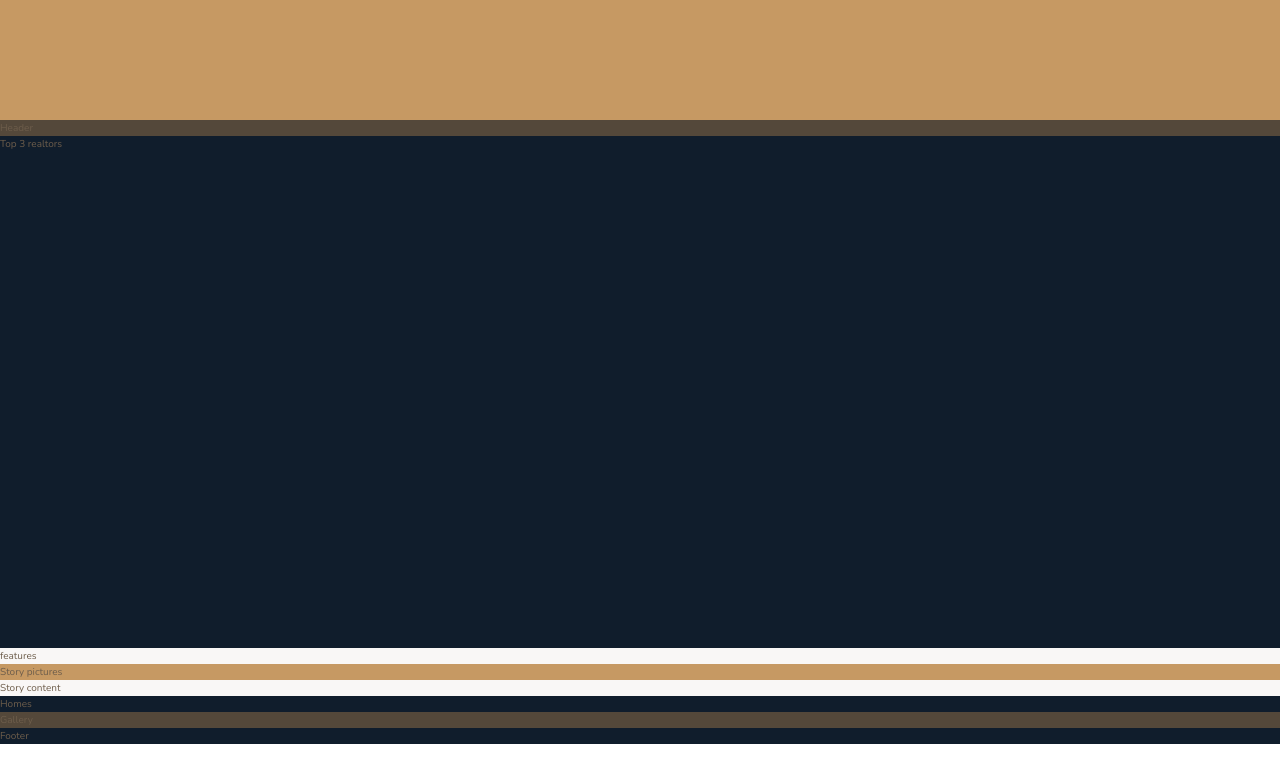
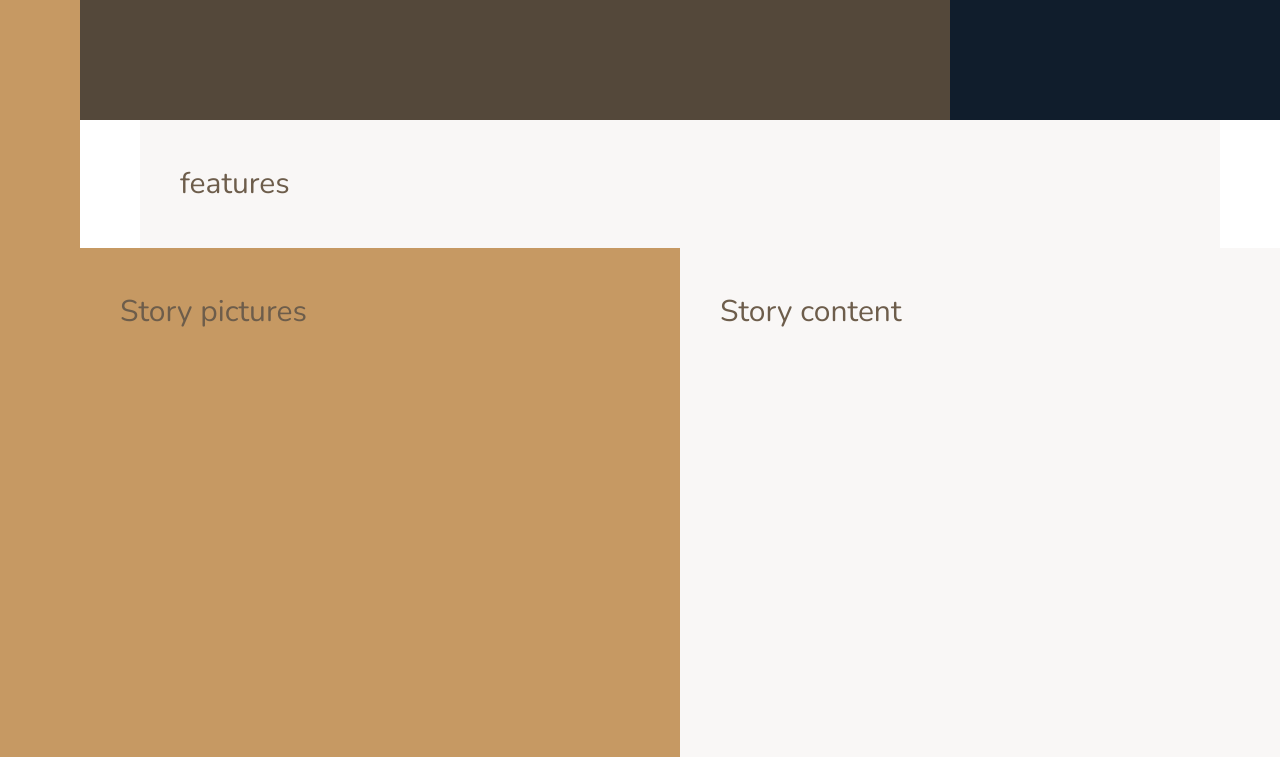
Before and after one commit to mike1234-pixel/Nexter, a website: page index.html in a window 1280 px wide. Shown: the part 520-1277 px from the top of the page. Drawn offline with nearby package versions, Linux system fonts and the light colour scheme.

Commit message:
finished overall layout - defined the .container grid columns in _base.scss, and the widths of each section in their respective files.

```diff
--- a/sass/_base.scss
+++ b/sass/_base.scss
@@ -39,7 +39,25 @@ body {
 .container {
   display: grid;
   grid-template-rows: 80vh min-content 40vw repeat(3, min-content);
+  grid-template-columns:
+    [sidebar-start] 8rem [sidebar-end full-start] minmax(6rem, 1fr)
+    [center-start] repeat(8, [col-start] minmax(min-content, 14rem) [col-end])
+    [center-end] minmax(6rem, 1fr) [full-end];
+  // sidebar column of 8rem (80px) wifth, then
+  // surround the 8 column grid with 1fr (with a minimum width of 6rem/60px) left and right to fill the remaining space and center the 8 grid column in the viewport, then
+  // 8 column grid layout - minimum width of the columns = minimum needed to fit the content, max width = 14rem (140px)
+  /* note: if we didn't have the sidebar, then margin: auto 0 would have centered the column as well */
+  // Then, the vertical grid lines are named, and
+  // in the repeat() we have a named set of columns, with grid-lines named col-start 1, col-end 1, col-start 2, col-end 2, and so on through to 8.
+
+  & > * {
+    padding: 40px;
+    font-size: 3rem;
+  }
 }
+
+// in a grid layout the overall focus tends to be on the columns rather than the rows,
+// so we tend to name the columns and not the rows
 
 /*
  row 1: 80vh
--- a/sass/_features.scss
+++ b/sass/_features.scss
@@ -1,3 +1,5 @@
 .features {
   background-color: $color-grey-light-1;
+  grid-column: center-start/ center-end;
+  // features section to span the full 8-grid column width only
 }
--- a/sass/_footer.scss
+++ b/sass/_footer.scss
@@ -1,3 +1,5 @@
 .footer {
   background-color: $color-secondary;
+  grid-column: full-start / full-end;
+  // section will span the full width, which is the entire viewport width excluding the sidebar
 }
--- a/sass/_gallery.scss
+++ b/sass/_gallery.scss
@@ -1,3 +1,5 @@
 .gallery {
   background-color: $color-grey-dark-1;
+  grid-column: full-start / full-end;
+  // section will span the full width, which is the entire viewport width excluding the sidebar
 }
--- a/sass/_header.scss
+++ b/sass/_header.scss
@@ -1,3 +1,4 @@
 .header {
   background-color: $color-grey-dark-1;
+  grid-column: full-start / col-end 6;
 }
--- a/sass/_homes.scss
+++ b/sass/_homes.scss
@@ -1,3 +1,4 @@
 .homes {
   background-color: $color-secondary;
+  grid-column: center-start / center-end;
 }
--- a/sass/_realtors.scss
+++ b/sass/_realtors.scss
@@ -1,3 +1,4 @@
 .realtors {
   background-color: $color-secondary;
+  grid-column: col-start 7 / full-end;
 }
--- a/sass/_sidebar.scss
+++ b/sass/_sidebar.scss
@@ -1,3 +1,5 @@
 .sidebar {
   background-color: $color-primary;
+  grid-column: sidebar-start / sidebar-end; // width between these grid lines
+  grid-row: 1 / -1; // height from the top to the bottom of the page
 }
--- a/sass/_story.scss
+++ b/sass/_story.scss
@@ -1,8 +1,10 @@
 .story {
   &__pictures {
     background-color: $color-primary;
+    grid-column: full-start / col-end 4;
   }
   &__content {
     background-color: $color-grey-light-1;
+    grid-column: col-start 5 / full-end;
   }
 }
```
Also changed, not shown: css/style.css.
